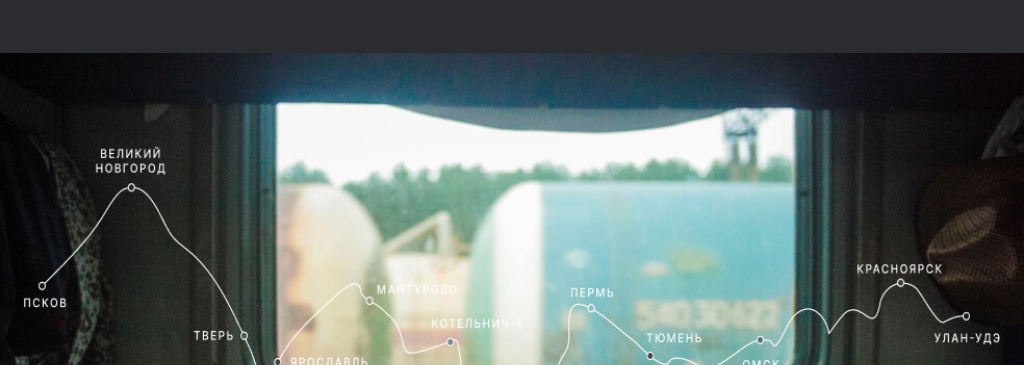
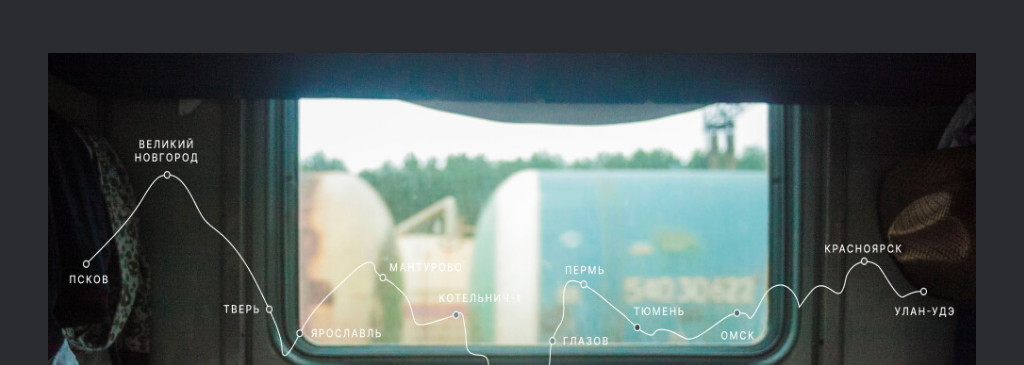
Before and after one commit to Valeriny/russian-travel, a plain HTML site: page index.html in a window 1024 px wide. Shown: the part 435-800 px from the top of the page. Drawn offline with Linux system fonts and the light colour scheme.

Commit message:
Update lead.css

```diff
--- a/blocks/lead/lead.css
+++ b/blocks/lead/lead.css
@@ -16,7 +16,7 @@
 
 @media screen and (max-width: 1279px) and (min-width: 1024px) {
   .lead {
-    min-width: 928px;
+    width: 928px;
   }
 }
 
```
